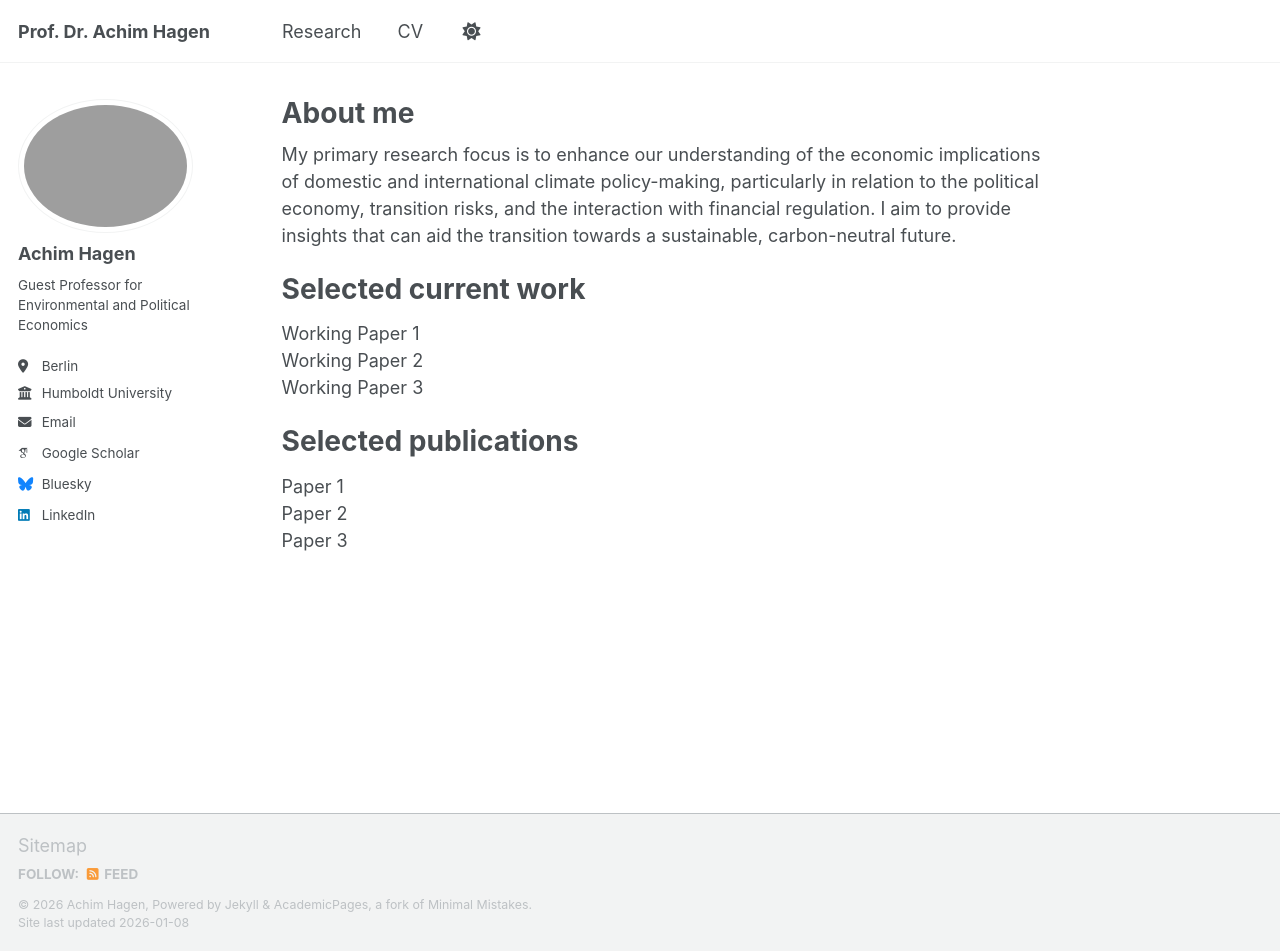
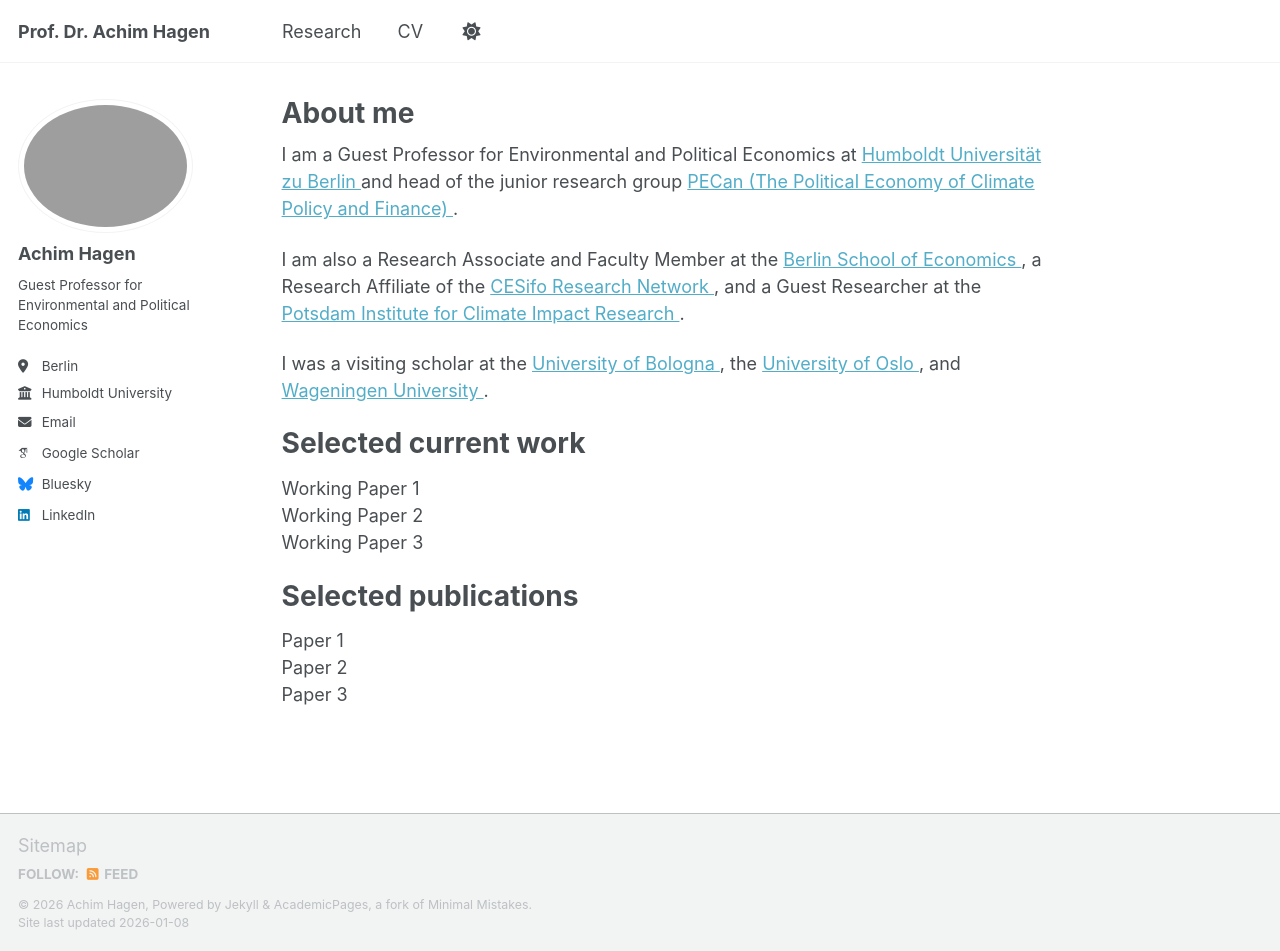
Before and after one commit to achhag/academic, a Jekyll site: the page built from _pages/about.md, in a window 1280 px wide and 951 px high. Built offline with Jekyll 4.4.1, drawn with Linux system fonts in a browser that asks for light colours; some web fonts are replaced; a script bundle is joined from its source files by our own code; library files that are not in the unit come from our copies.

Commit message:
Update about.md

```diff
--- a/_pages/about.md
+++ b/_pages/about.md
@@ -7,7 +7,46 @@ redirect_from:
   - /about.html
 ---
 
-My primary research focus is to enhance our understanding of the economic implications of domestic and international climate policy-making, particularly in relation to the political economy, transition risks, and the interaction with financial regulation. I aim to provide insights that can aid the transition towards a sustainable, carbon-neutral future.
+<p>
+I am a Guest Professor for Environmental and Political Economics at
+<a href="https://www.hu-berlin.de" target="_blank" rel="noopener noreferrer">
+Humboldt Universität zu Berlin
+</a>
+and head of the junior research group
+<a href="https://www.pecan-project.org" target="_blank" rel="noopener noreferrer">
+PECan (The Political Economy of Climate Policy and Finance)
+</a>.
+</p>
+
+<p>
+I am also a Research Associate and Faculty Member at the
+<a href="https://www.berlin-school-of-economics.de" target="_blank" rel="noopener noreferrer">
+Berlin School of Economics
+</a>,
+a Research Affiliate of the
+<a href="https://www.cesifo.org" target="_blank" rel="noopener noreferrer">
+CESifo Research Network
+</a>,
+and a Guest Researcher at the
+<a href="https://www.pik-potsdam.de" target="_blank" rel="noopener noreferrer">
+Potsdam Institute for Climate Impact Research
+</a>.
+</p>
+
+<p>
+I was a visiting scholar at the
+<a href="https://www.unibo.it" target="_blank" rel="noopener noreferrer">
+University of Bologna
+</a>,
+the
+<a href="https://www.uio.no" target="_blank" rel="noopener noreferrer">
+University of Oslo
+</a>,
+and
+<a href="https://www.wur.nl" target="_blank" rel="noopener noreferrer">
+Wageningen University
+</a>.
+</p>
 
 Selected current work
 ======
```
